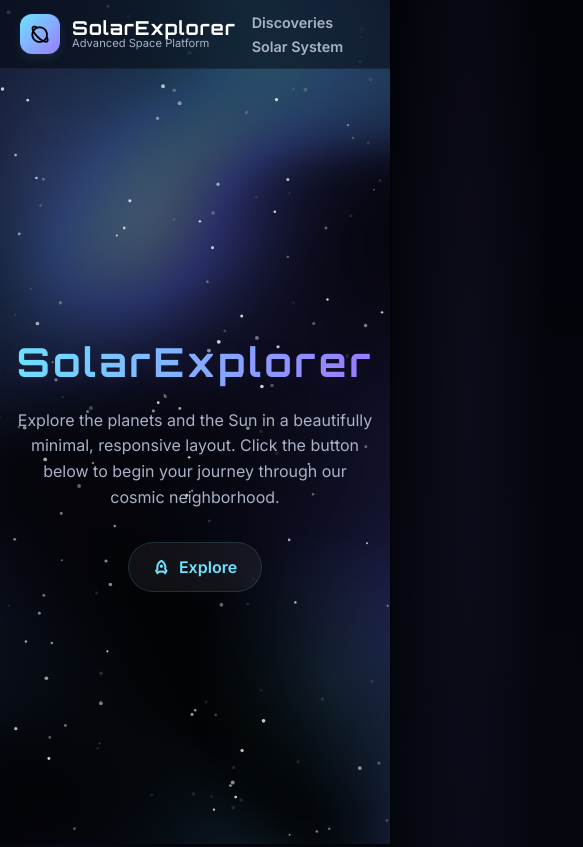
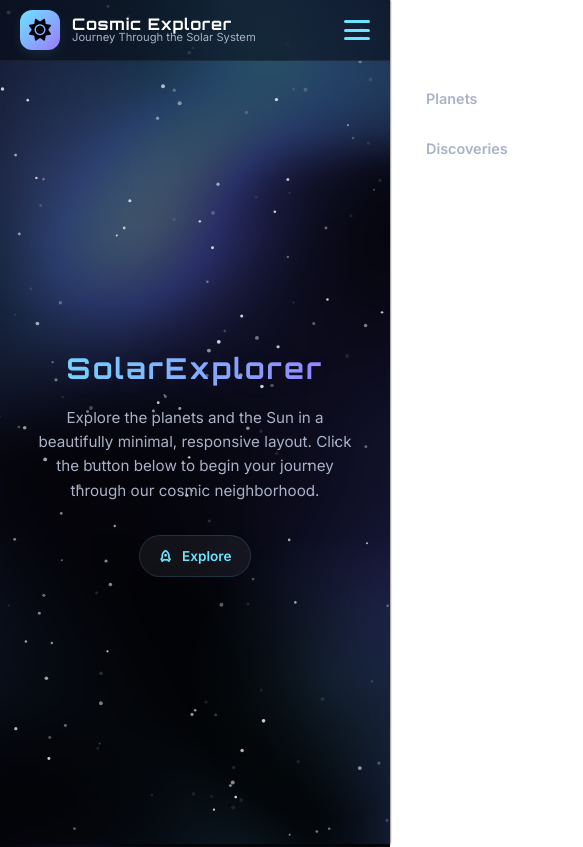
Before and after one commit to Divyansh3105/SolarExplorer, a plain HTML site: page index.html in a window 390 px wide. Shown: the top 847 px of the page, 583 px wide, since content can reach past the window. Drawn offline with nearby package versions, Linux system fonts and the light colour scheme; animation ran at ten frames a second.

Commit message:
make home responsive

```diff
--- a/Styles.css
+++ b/Styles.css
@@ -1074,3 +1074,144 @@ label:focus-visible {
   background: linear-gradient(135deg, var(--accent), var(--accent-2));
   color: var(--bg-100);
 }
+
+/* ---------- 9. Responsive Tweaks ---------- */
+
+/* Tablets (≤1024px) */
+@media (max-width: 1024px) {
+  .modal-body .section-inner {
+    grid-template-columns: 1fr; /* stack content */
+    text-align: center;
+  }
+
+  .modal-body .section-inner.reversed {
+    grid-template-columns: 1fr; /* stack reversed also */
+  }
+
+  .planet-image {
+    max-width: 320px;
+    aspect-ratio: 1 / 1;
+  }
+
+  .discoveries-grid {
+    grid-template-columns: repeat(2, 1fr); /* 2 columns instead of 3 */
+    gap: 20px;
+  }
+}
+
+/* Phones (≤768px) */
+@media (max-width: 768px) {
+  .title {
+    font-size: clamp(1.8rem, 5vw, 3rem);
+  }
+
+  .lead {
+    font-size: 0.95rem;
+    padding: 0 12px;
+  }
+
+  .main-nav-links {
+    display: none; /* optionally hide nav links */
+  }
+
+  .planet-image {
+    width: 240px;
+    height: 240px;
+  }
+
+  .discoveries-grid {
+    grid-template-columns: 1fr; /* single column */
+  }
+
+  .fact-grid {
+    grid-template-columns: 1fr; /* stack facts */
+  }
+}
+
+/* Small Phones (≤480px) */
+@media (max-width: 480px) {
+  .header-brand .brand-text h1 {
+    font-size: 1rem;
+  }
+
+  .planet-name h2 {
+    font-size: 1.8rem;
+  }
+
+  .modal-body {
+    padding: 20px;
+  }
+
+  .planet-image {
+    width: 180px;
+    height: 180px;
+  }
+
+  .cta {
+    padding: 10px 18px;
+    font-size: 0.85rem;
+  }
+}
+
+/* ----- Mobile Nav ----- */
+.menu-toggle {
+  display: none;
+}
+
+.menu-icon {
+  display: none;
+  flex-direction: column;
+  justify-content: space-between;
+  width: 26px;
+  height: 20px;
+  cursor: pointer;
+  z-index: 101;
+}
+
+.menu-icon span {
+  display: block;
+  height: 3px;
+  background: var(--accent);
+  border-radius: 2px;
+  transition: 0.3s ease;
+}
+
+/* Show hamburger on small screens */
+@media (max-width: 768px) {
+  .menu-icon {
+    display: flex;
+  }
+
+  .main-nav-links {
+    position: fixed;
+    top: 60px;
+    right: 0;
+    /* background: rgba(3, 4, 10, 0.95); */
+    backdrop-filter: blur(12px);
+    width: 220px;
+    height: calc(100% - 60px);
+    display: flex;
+    flex-direction: column;
+    gap: 12px;
+    padding: 20px;
+    transform: translateX(100%);
+    transition: transform 0.3s ease;
+    z-index: 100;
+  }
+
+  /* When checkbox is checked → show menu */
+  .menu-toggle:checked ~ .main-nav-links {
+    transform: translateX(0);
+  }
+
+  /* Animate hamburger into X */
+  .menu-toggle:checked + .menu-icon span:nth-child(1) {
+    transform: rotate(45deg) translate(5px, 5px);
+  }
+  .menu-toggle:checked + .menu-icon span:nth-child(2) {
+    opacity: 0;
+  }
+  .menu-toggle:checked + .menu-icon span:nth-child(3) {
+    transform: rotate(-45deg) translate(6px, -6px);
+  }
+}
--- a/index.html
+++ b/index.html
@@ -58,20 +58,31 @@
 
     <!-- header -->
     <header class="main-header">
-        <div class="container header-inner">
-            <a href="#top" class="header-brand">
-                <div class="logo-icon"><i class="ri-planet-line"></i></div>
+        <div class="header-inner container">
+            <div class="header-brand">
+                <div class="logo-icon"><i class="fas fa-sun"></i></div>
                 <div class="brand-text">
-                    <h1>SolarExplorer</h1>
-                    <p>Advanced Space Platform</p>
+                    <h1>Cosmic Explorer</h1>
+                    <p>Journey Through the Solar System</p>
                 </div>
-            </a>
-            <nav class="main-nav-links" aria-label="Main Navigation">
+            </div>
+
+            <!-- Mobile Menu Toggle -->
+            <input type="checkbox" id="menu-toggle" class="menu-toggle" />
+            <label for="menu-toggle" class="menu-icon">
+                <span></span>
+                <span></span>
+                <span></span>
+            </label>
+
+            <!-- Navigation -->
+            <nav class="main-nav-links">
+                <a href="#solar-system">Planets</a>
                 <a href="#discoveries">Discoveries</a>
-                <a href="#solar-system">Solar System</a>
             </nav>
         </div>
     </header>
+
 
     <!-- Main Content -->
     <main>
```
